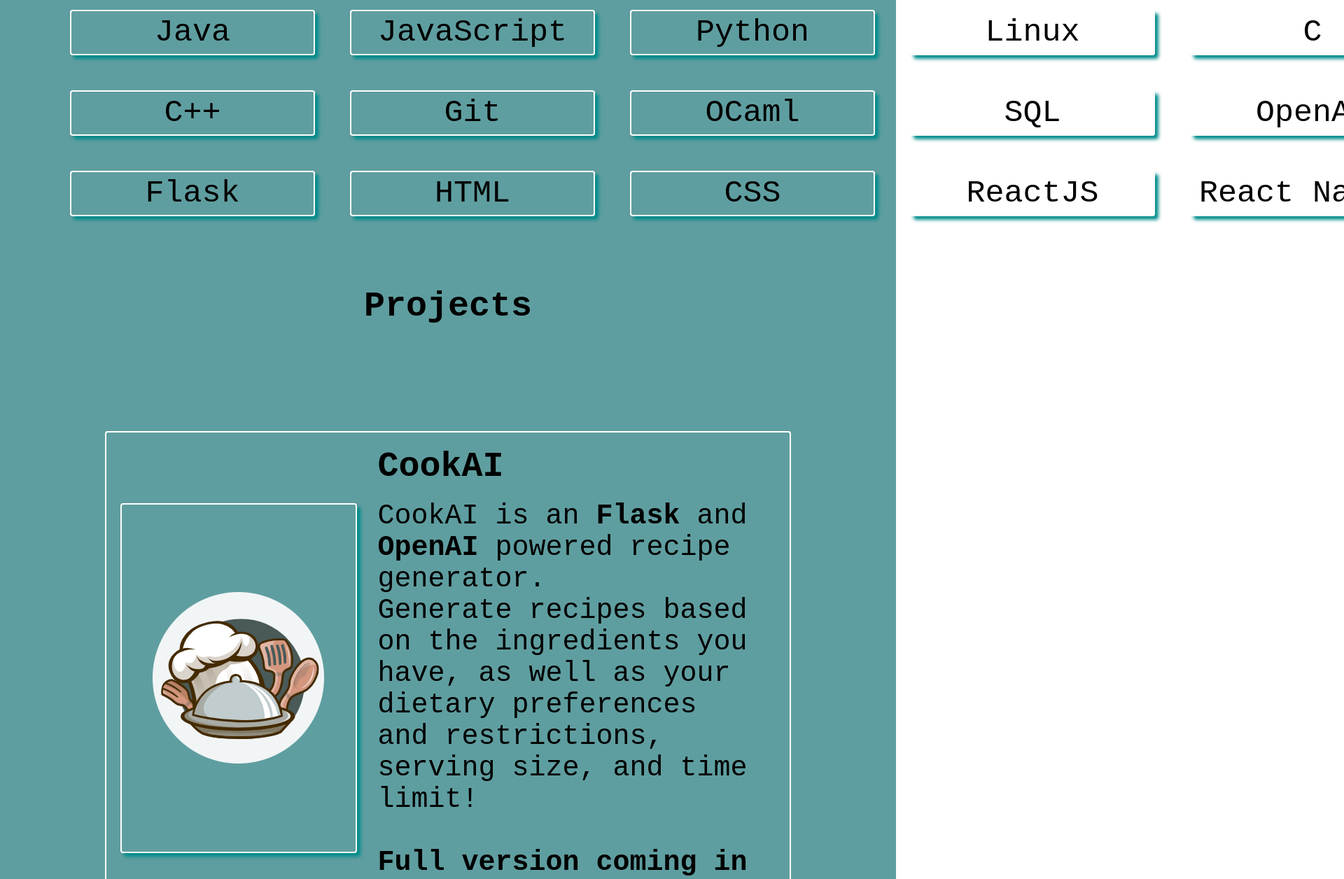
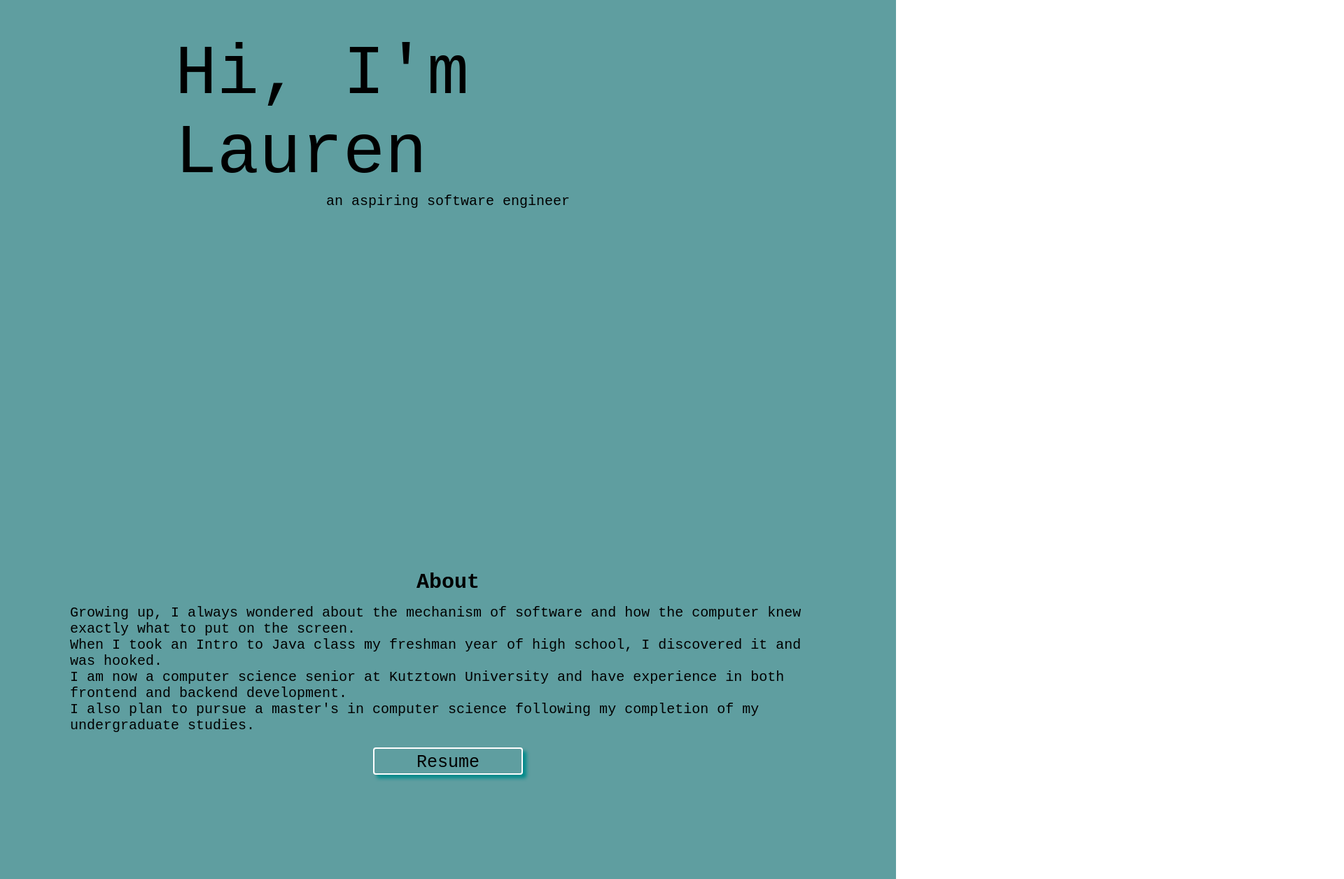
Before and after one commit to laurenengel78/laurenengel78.github.io, a React (Create React App) app: page / in a window 1280 px wide. Shown: the part 200-1456 px from the top of the page at 70% size, 1920 px wide, since content can reach past the window. Built offline with nearby package versions, Linux system fonts and the light colour scheme.

Commit message:
Added home and about sections, fixed formatting

```diff
--- a/src/About.js
+++ b/src/About.js
@@ -1,11 +1,25 @@
 import React from 'react';
+import './App.css';
 
 const About = () => {
 	return (
 		<div>
- 			<div className="section_header">About</div>
+			<section id="about">
 
-			<section id="about">
+	 			<div className="section_header">About</div>
+
+				<div className="section_body">
+					Growing up, I always wondered about the mechanism of software and how the computer knew exactly what to put on the screen. <br />
+                                       	When I took an Intro to Java class my freshman year of high school, I discovered it and was hooked. <br />
+					I am now a computer science senior at Kutztown University and have experience in both frontend and backend development. <br />
+					I also plan to pursue a master's in computer science following my completion of my undergraduate studies. <br />
+                               	</div>
+
+				<div className="resume_button_container">
+					<a className="resume_button" href="/Resume Lauren Engel.pdf" download = "Resume Lauren Engel.pdf">
+						Resume
+					</a>
+				</div>
 
 			</section>
 		</div>
--- a/src/App.css
+++ b/src/App.css
@@ -27,7 +27,7 @@
         color: white;
         text-decoration: none;
         font-family: 'Courier New';
-        font-size: 40px;
+        font-size: 20px;
         font-weight: normal;
 }
 
@@ -40,10 +40,11 @@
 	display: flex;
 	align-items: center;
 	justify-content: center;
+	margin: 15px;
         color: black;
         text-decoration: none;
         font-family: 'Courier New';
-        font-size: 50px;
+        font-size: 30px;
         font-weight: bold;
 }
 
@@ -53,19 +54,65 @@
 	justify-content: center;
 	color: black;
         font-family: 'Courier New';
-        font-size: 40px;
+        font-size: 20px;
+}
+
+/* CSS for home section */
+#home {
+	height: 400px;
+	margin: auto;
+	padding: 250px;
+}
+
+.name_text {
+	display: flex;
+	align-items: center;
+	justify-content: center;
+	color: black;
+        font-family: 'Courier New';
+        font-size: 100px;
+}
+
+/* CSS for about section */
+#about {
+	height: 400px;
+	padding: 100px;
+}
+
+.resume_button_container {
+	display: flex;
+	justify-content: center;
+}
+
+.resume_button {
+	height: 25px;
+	width: 200px;
+ 	box-shadow: 5px 5px 5px darkcyan;
+        color: black;
+        border: 2px solid white;
+        border-radius: 4px;
+        font-family: 'Courier New';
+        font-size: 25px;
+	margin-top: 20px;
+        padding: 5px;
+        text-align: center;
+	text-decoration: none;
+}
+
+.resume_button:hover {
+	transform: scale(1.1);
 }
 
 /* CSS for skills section */
 #skills {
+	height: 400px;
 	padding: 100px;
 }
 
 .skills_container {
 	display: grid;
-	gap: 50px;
-/*	grid-template-columns: repeat(5, 1fr);*/
-	grid-template-columns: 350px 350px 350px 350px 350px;
+	gap: 25px;
+	grid-template-columns: 200px 200px 200px 200px 200px;
 	justify-content: space-evenly;
 	align-content: space-evenly;
 	box-sizing: border-box;
@@ -79,7 +126,7 @@
 	border: 2px solid white;
 	border-radius: 4px;
 	font-family: 'Courier New';
-	font-size: 45px;
+	font-size: 25px;
 	padding: 5px;
 	text-align: center;
 }
@@ -90,16 +137,23 @@
 
 /* CSS for projects section */
 #projects {
+	height: 400px; /* Increase as more projects get added */
 	padding: 100px;
+}
+
+.projects_container {
+	display: block;
+	align-items: center;
 }
 
 .projects_item {
         display: flex;
         align-items: center;
-	margin: 50px;
+	margin: 25px;
         padding: 20px;
 	border: 2px solid white;
 	border-radius: 4px;
+	box-shadow: 5px 5px 5px darkcyan;
 	box-sizing: border-box;
 }
 
@@ -110,8 +164,8 @@
 
 .project_box {
 	display: flex;
-	height: 500px;
-	width: 1000px;
+	height: 225px;
+	width: 500px;
 	box-shadow: 5px 5px 5px darkcyan;
         box-sizing: border-box;
         border: 2px solid white;
@@ -129,7 +183,7 @@
 	color: black;
         text-decoration: none;
         font-family: 'Courier New';
-        font-size: 50px;
+        font-size: 25px;
         font-weight: bold;
 	margin-bottom: 20px;
 }
@@ -138,16 +192,19 @@
 	color: black;
         text-decoration: none;
         font-family: 'Courier New';
-        font-size: 40px;
+        font-size: 20px;
 }
 
 /* CSS for contact section */
 #contact {
-	display: flex;
-	justify-content: space-around;
+	height: 350px;
 	padding: 100px;
 }
 
+.contact_container {
+	display: flex;
+	justify-content: space-around;
+}
 .contact_item {
 	display: flex;
 	align-items: center;
@@ -159,7 +216,7 @@
 	align-items: center;
 	color: black;
 	font-family: 'Courier New';
-	font-size: 45px;
+	font-size: 25px;
 	margin-right: 15px;
 }
 
@@ -168,8 +225,8 @@
 }
 
 .contact_logo_circle {
-	height: 100px;
-	width: 100px;
+	height: 75px;
+	width: 75px;
 	border-radius: 50%;
 	background-color: black;
 	display: flex;
@@ -177,7 +234,7 @@
 	align-items: center;
 	justify-content: center;
 	margin-right: 20px;
-	border: 1px solid green;
+	border: 1px solid white;
 }
 
 .contact_logo {
--- a/src/App.js
+++ b/src/App.js
@@ -1,4 +1,5 @@
 import Navigation from './Navigation.js';
+import Home from './Home.js';
 import About from './About.js';
 import Skills from './Skills.js';
 import Projects from './Projects.js';
@@ -10,6 +11,7 @@ const App = () => {
 	return (
 		<div className="container">
 			<Navigation />
+			<Home />
 			<About />
 			<Skills />
 			<Projects />
--- a/src/Contact.js
+++ b/src/Contact.js
@@ -10,9 +10,11 @@ const Contact = () => {
 	return (
 		<div>
 
-		<div className="section_header">Contact</div>
+		<section id="contact">
 
-		<section id="contact">
+			<div className="section_header">Contact</div>
+
+			<div className="contact_container">
 
 			<div className="contact_item">
 				<div className="contact_logo_circle">
@@ -40,6 +42,7 @@ const Contact = () => {
 				</a>
 			</div>
 
+			</div>
 
 		</section>
 
--- /dev/null
+++ b/src/Home.js
@@ -0,0 +1,16 @@
+import React from 'react';
+import './App.css';
+
+const Home = () => {
+	return (
+		<div>
+			<section id="home">
+
+				<div className="name_text">Hi, I'm Lauren</div>
+				<div className="section_body">an aspiring software engineer</div>
+			</section>
+		</div>
+	)
+};
+
+export default Home;
--- a/src/Navigation.js
+++ b/src/Navigation.js
@@ -15,6 +15,7 @@ const Navigation = () => {
 	return (
 		<nav className="nav_bar">
 			<div className="nav_links">
+				<a href="#home" onClick={(e) => handleScroll(e, 'home')}>Home</a>
 				<a href="#about" onClick={(e) => handleScroll(e, 'about')}>About</a>
 				<a href="#skills" onClick={(e) => handleScroll(e, 'skills')}>Skills</a>
 				<a href="#projects" onClick={(e) => handleScroll(e, 'projects')}>Projects</a>
--- a/src/Projects.js
+++ b/src/Projects.js
@@ -5,9 +5,13 @@ import CookAILogo from './images/cookailogo.png';
 const Projects = () => {
 	return (
 		<div>
+
+			<section id = "projects">
+
 	 			<div className="section_header">Projects</div>
 
-			<section id = "projects">
+				<div className="projects_container">
+
 					<div className="projects_item">
 						<div className="project_box">
 							<img src={CookAILogo} alt="CookAI"/>
@@ -28,6 +32,8 @@ const Projects = () => {
 					<div className="section_body">
 						More projects coming soon!
 					</div>
+
+				</div>
 			</section>
 		</div>
 	)
--- a/src/Skills.js
+++ b/src/Skills.js
@@ -23,10 +23,12 @@ function ListSkills({ skills }) {
 const Skills = () => {
 	return (
 		<div>
+			<section id="skills">
+
  			<div className="section_header">Skills</div>
 
-			<section id="skills">
-				<ListSkills skills={skill_list} />
+			<ListSkills skills={skill_list} />
+
 			</section>
 		</div>
 	)
```
Lines whose indentation alone changed are shown as unchanged.
